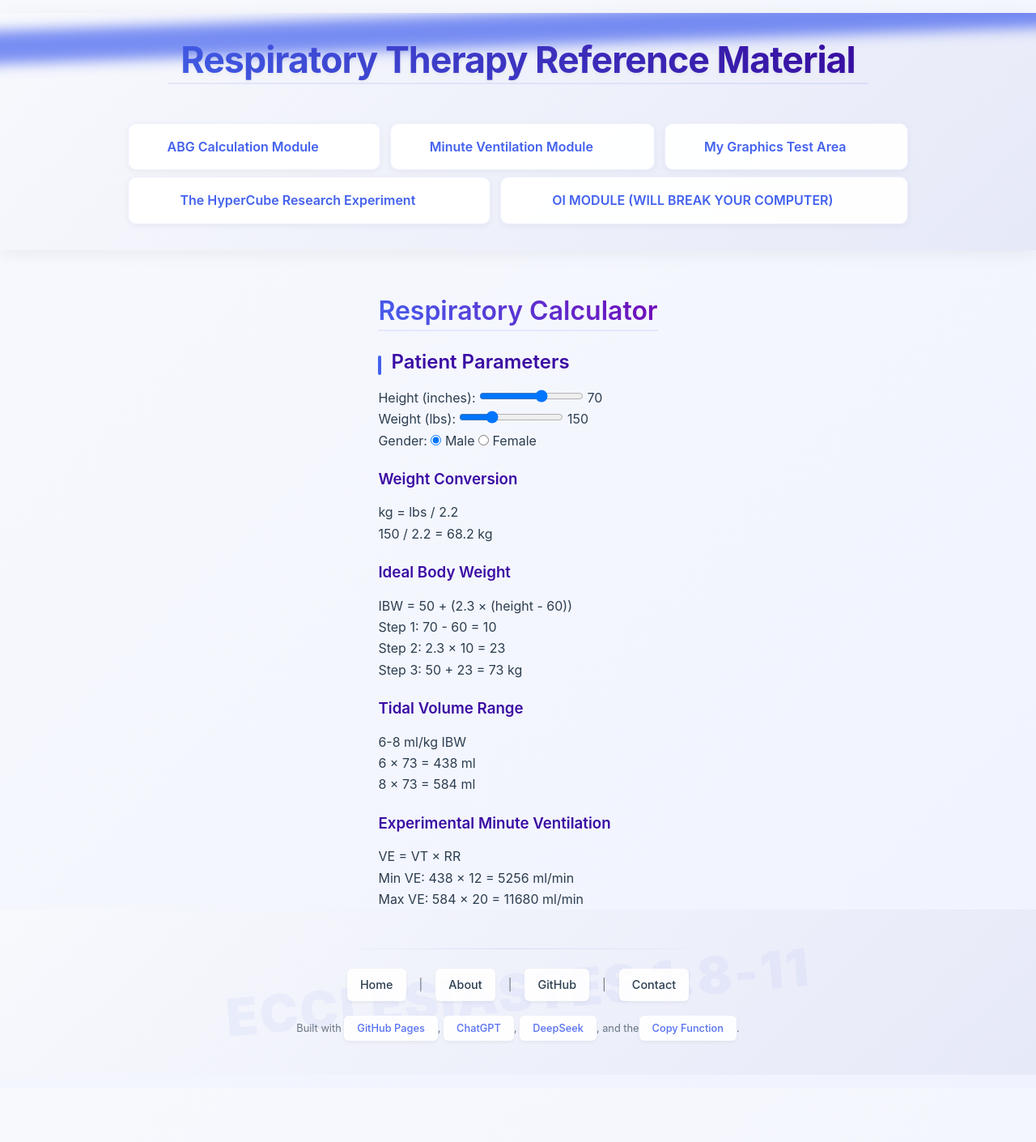
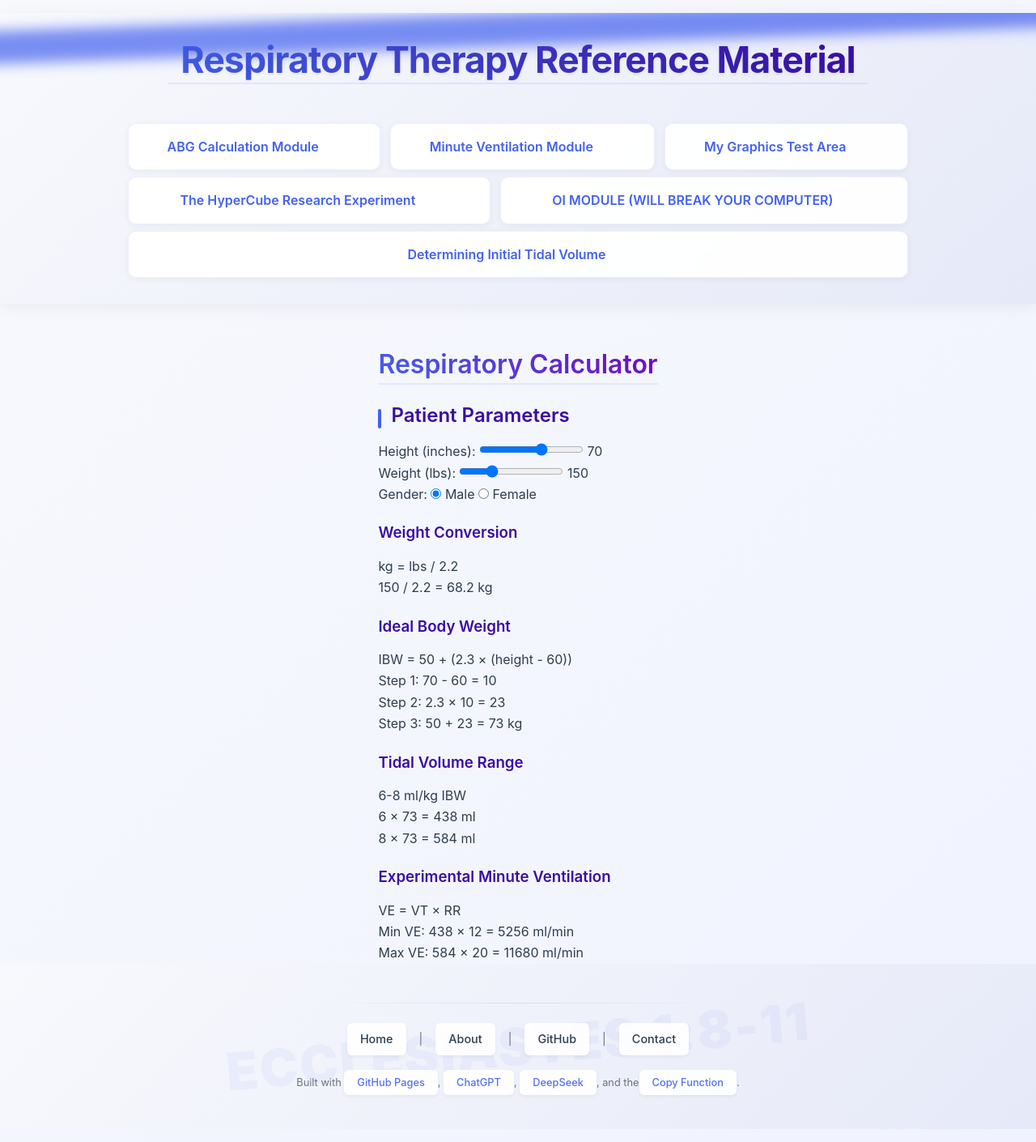
Before and after one commit to ZBZFirst/info, a Jekyll site: the page built from quiz3.md, in a window 1280 px wide. Shown: the whole page at 81% size. Built offline with Jekyll 4.4.1, drawn with Linux system fonts in a browser that asks for light colours; a script that is not in the unit is left out; before the commit the page ends 1343 px from its top, so only the background shows below that.

Commit message:
Update navigation.yml

```diff
--- a/_data/navigation.yml
+++ b/_data/navigation.yml
@@ -8,3 +8,5 @@
   url: "/HyperCube/"
 - name: "OI MODULE (WILL BREAK YOUR COMPUTER)"
   url: "/info/quiz2/OIInteractive.html"
+- name: "Determining Initial Tidal Volume"
+  url: "/info/quiz3/VTCalculator.html"
```
